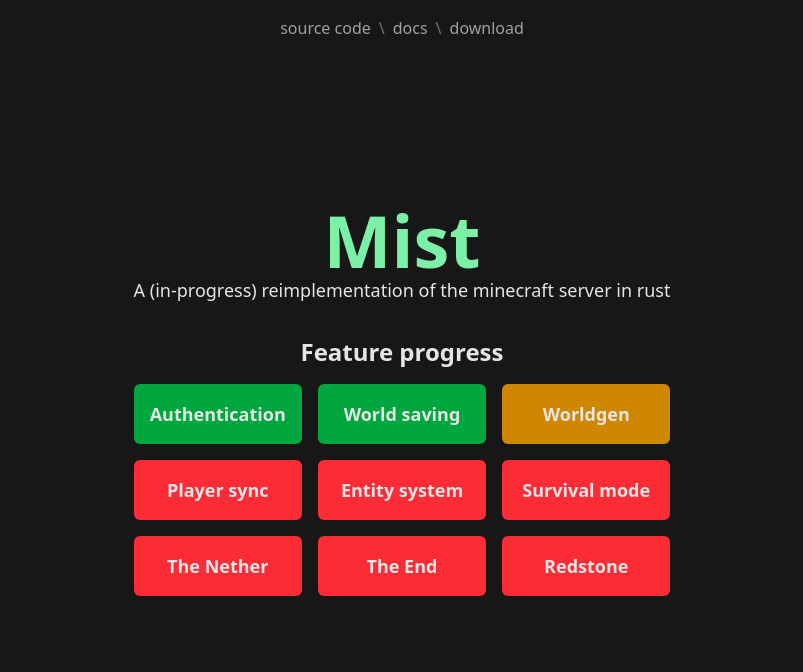
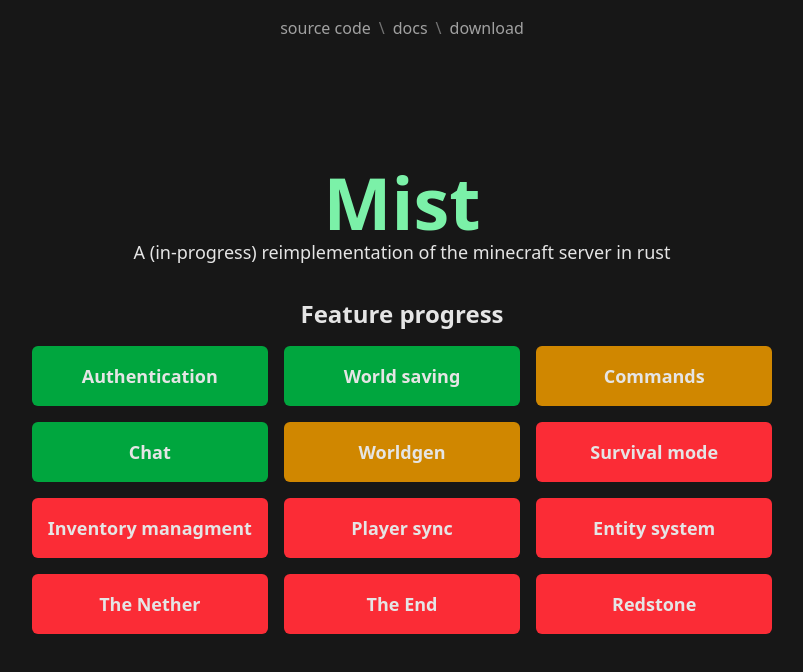
Before and after one commit to cyteon/mist, a SvelteKit app: page / in a window 1280 px wide. Shown: the top 672 px of the page, without its empty margins (238-1041 px from the left). Built offline with nearby package versions, Linux system fonts and the light colour scheme.

Commit message:
update progress

```diff
--- a/src/routes/+page.svelte
+++ b/src/routes/+page.svelte
@@ -2,10 +2,13 @@
     const features = [
         { name: "Authentication", status: "complete" },
         { name: "World saving", status: "complete" },
+        { name: "Commands", status: "partial" },
+        { name: "Chat", status: "complete" },
         { name: "Worldgen", status: "partial" },
+        { name: "Survival mode", status: "not_started" },
+        { name: "Inventory managment", status: "not_started" },
         { name: "Player sync", status: "not_started" },
         { name: "Entity system", status: "not_started" },
-        { name: "Survival mode", status: "not_started" },
         { name: "The Nether", status: "not_started" },
         { name: "The End", status: "not_started" },
         { name: "Redstone", status: "not_started" }
```
